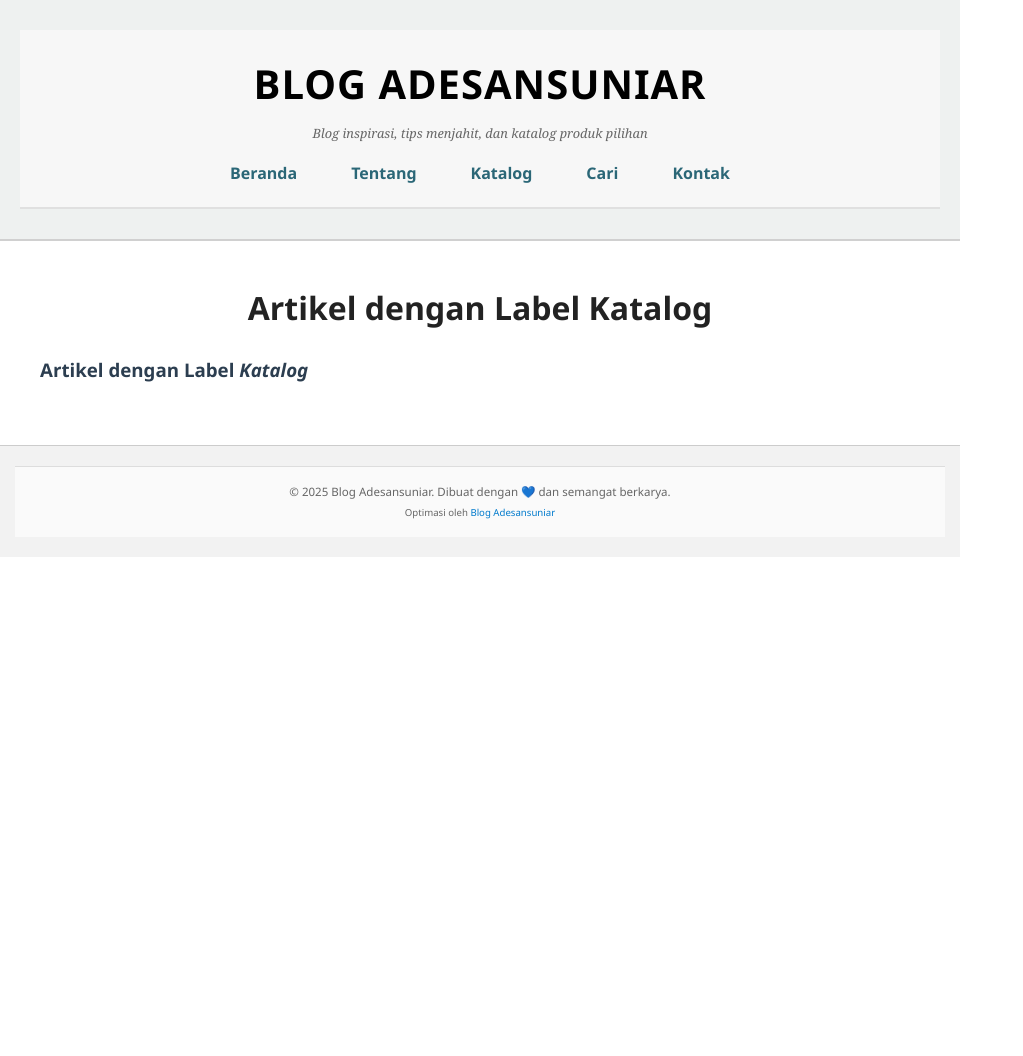
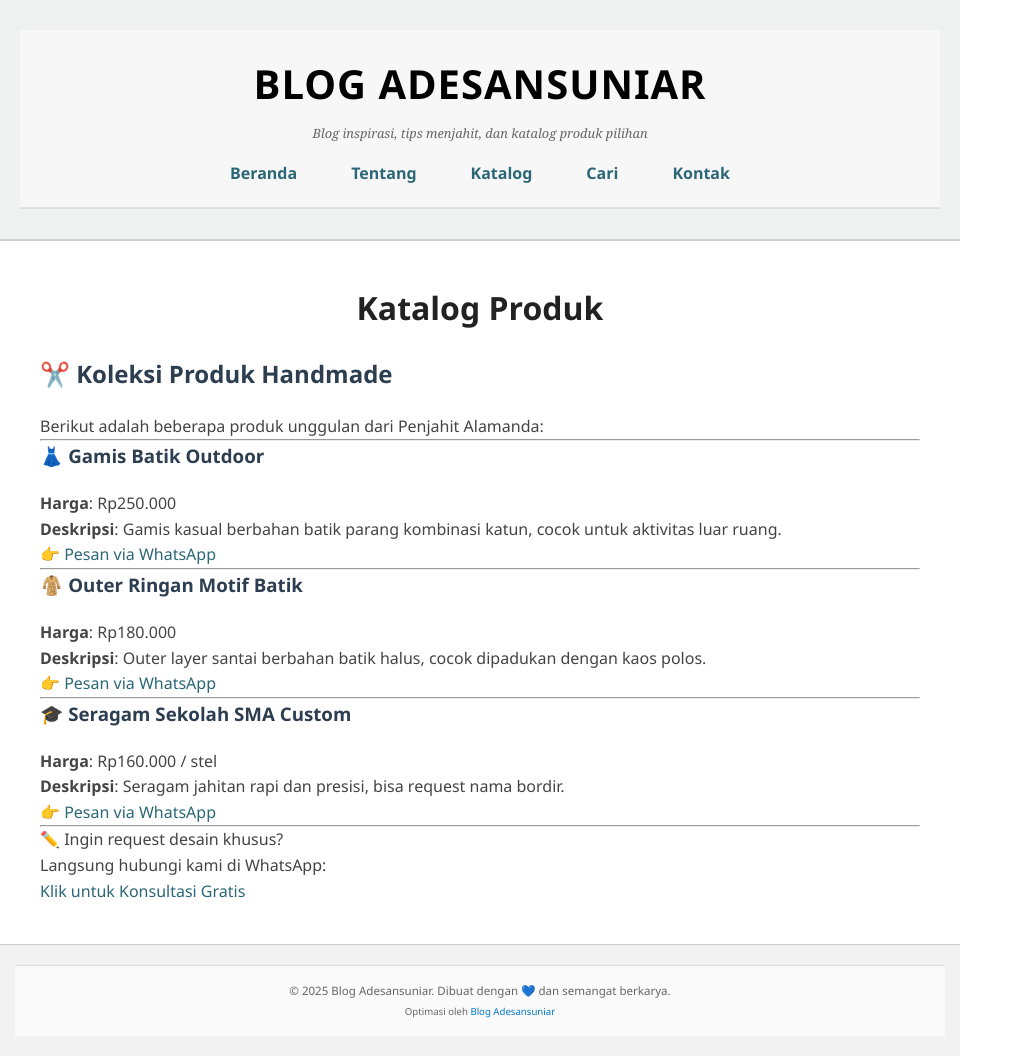
Before and after one commit to adesansuniar/blog-adesansuniar, a Jekyll site: the page built from label/katalog.md, in a window 1280 px wide. Shown: the whole page, without its empty margins (0-1023 px from the left). Built offline with Jekyll 4.4.1, drawn with Linux system fonts in a browser that asks for light colours; some web fonts are replaced; our own code applies the rules of GitHub Pages for plain Markdown files; before the commit the page ends 900 px from its top, so only the background shows below that.

Commit message:
Update katalog.md

```diff
--- a/label/katalog.md
+++ b/label/katalog.md
@@ -1,13 +1,37 @@
 ---
 layout: page
-title: Label: Katalog
-permalink: /label/katalog/
+title: Katalog Produk
+permalink: /katalog/
+tags: [katalog]
 ---
 
-### Artikel dengan Label *Katalog*
+## ✂️ Koleksi Produk Handmade
 
-{% for post in site.posts %}
-  {% if post.tags contains "katalog" %}
-  - [{{ post.title }}]({{ post.url }})
-  {% endif %}
-{% endfor %}
+Berikut adalah beberapa produk unggulan dari Penjahit Alamanda:
+
+---
+
+### 👗 Gamis Batik Outdoor
+**Harga**: Rp250.000
+**Deskripsi**: Gamis kasual berbahan batik parang kombinasi katun, cocok untuk aktivitas luar ruang.
+👉 [Pesan via WhatsApp](https://wa.me/6288801758800)
+
+---
+
+### 🧥 Outer Ringan Motif Batik
+**Harga**: Rp180.000
+**Deskripsi**: Outer layer santai berbahan batik halus, cocok dipadukan dengan kaos polos.
+👉 [Pesan via WhatsApp](https://wa.me/6288801758800)
+
+---
+
+### 🎓 Seragam Sekolah SMA Custom
+**Harga**: Rp160.000 / stel
+**Deskripsi**: Seragam jahitan rapi dan presisi, bisa request nama bordir.
+👉 [Pesan via WhatsApp](https://wa.me/6288801758800)
+
+---
+
+> ✏️ Ingin request desain khusus?
+Langsung hubungi kami di WhatsApp:
+[Klik untuk Konsultasi Gratis](https://wa.me/6288801758800)
```
